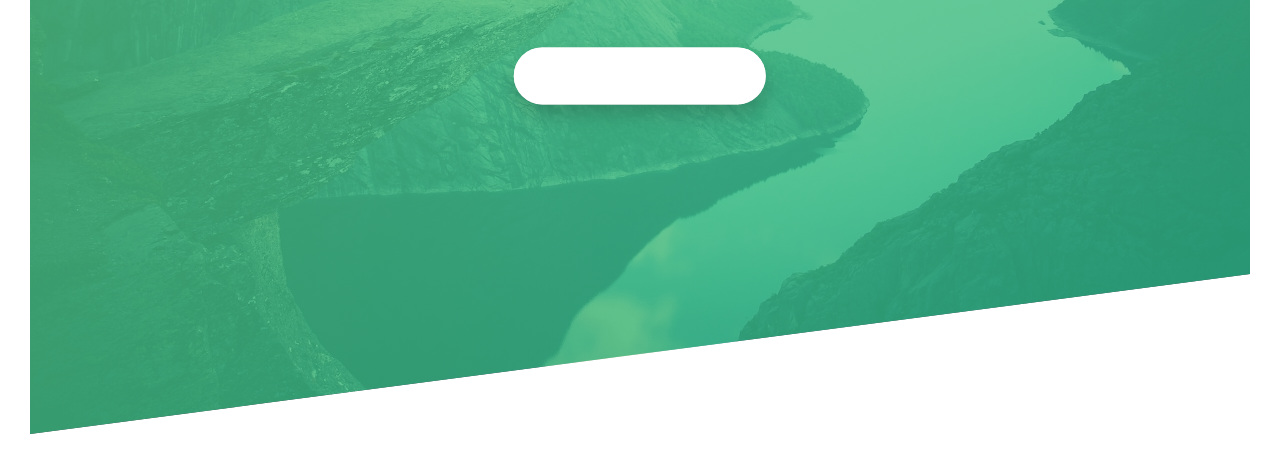
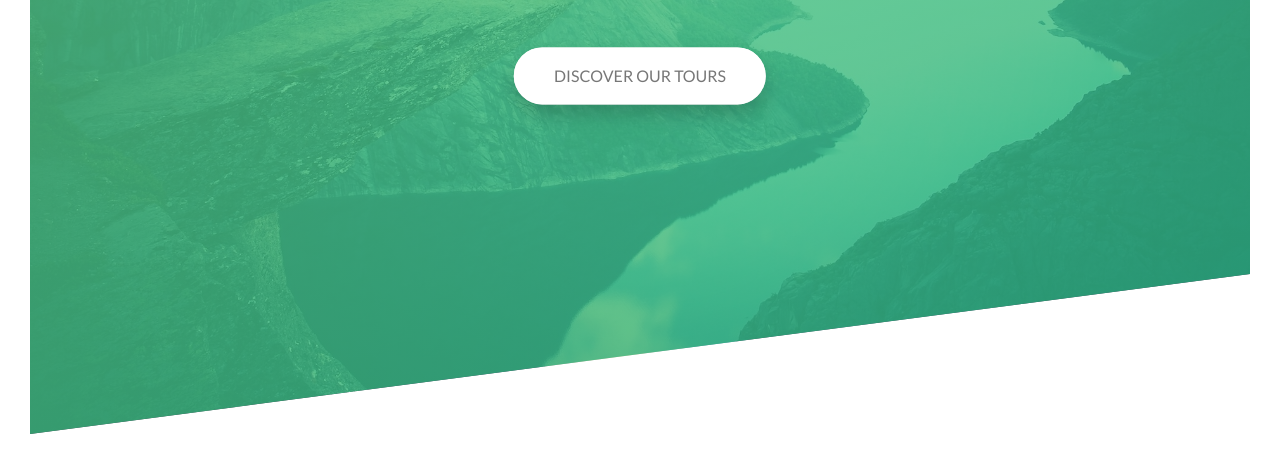
Before and after one commit to biwkf/advanced-css-course-natours, a website: page index.html in a window 1280 px wide. Shown: the part 356-820 px from the top of the page. Drawn offline with nearby package versions, Linux system fonts and the light colour scheme; files that its build step writes are made by us from their sources.

Commit message:
bugfix grey text color

```diff
--- a/sass/main.scss
+++ b/sass/main.scss
@@ -143,7 +143,7 @@ body {
 
 .btn--white {
     background-color: $color-white;
-    color: $color-white;
+    color: $color-grey;
 }
 
 .btn::after {
```
